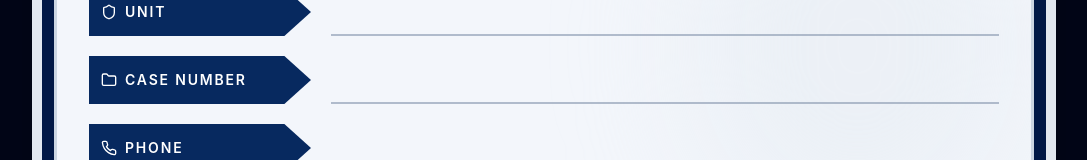
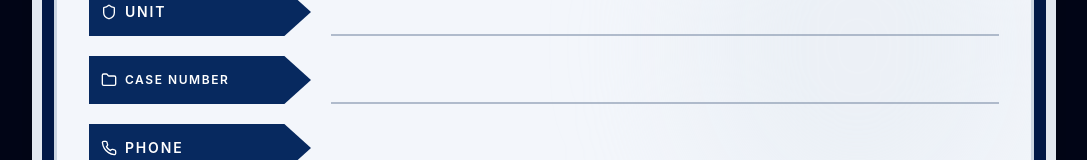
Before and after one commit to TotallyNotLethal/hookd, a Next.js app: page /police-card/view in a window 1280 px wide. Shown: the part 974-1134 px from the top of the page, without its empty margins (96-1183 px from the left). Built offline with nearby package versions, Linux system fonts and the light colour scheme.

Commit message:
Tweak title headroom and case number label fitting

```diff
--- a/app/api/police-card/image/route.ts
+++ b/app/api/police-card/image/route.ts
@@ -147,13 +147,14 @@ function renderMultilineText(lines: string[], font: LoadedFont, x: number, y: nu
 }
 
 function buildCardSvg(data: PoliceCardData, regularFont: LoadedFont, boldFont: LoadedFont): string {
-  const titlePath = renderTextPath("POLICE INFORMATION CARD", boldFont, 350, 192, 90, "#eef3fb");
+  const titlePath = renderTextPath("POLICE INFORMATION CARD", boldFont, 350, 196, 88, "#eef3fb");
   const ohioRowPath = renderTextPath("★ ★ OHIO ★ ★", regularFont, 730, 298, 34, "#dbe4f2");
 
   const fieldRows = policeCardFieldOrder
     .map((field, index) => {
       const y = 415 + index * 110;
-      const labelPath = renderTextPath(`${policeCardLabels[field]}:`, boldFont, 145, y - 18, 28, "#f6f9ff");
+      const labelSize = field === "caseNumber" ? 24 : 28;
+      const labelPath = renderTextPath(`${policeCardLabels[field]}:`, boldFont, 145, y - 18, labelSize, "#f6f9ff");
       const wrappedValueLines = wrapText(data[field]).map((line) => line.trim()).filter(Boolean);
       const valuePath = renderMultilineText(wrappedValueLines, regularFont, 540, y - 62, 43, 48);
 
--- a/components/police-card/PoliceCardPreview.tsx
+++ b/components/police-card/PoliceCardPreview.tsx
@@ -62,7 +62,11 @@ export default function PoliceCardPreview({ data }: PoliceCardPreviewProps) {
                     style={{ clipPath: "polygon(0 0, 88% 0, 100% 50%, 88% 100%, 0 100%)" }}
                   >
                     <Icon className="h-4 w-4 shrink-0" />
-                    <span className="text-[10px] font-semibold uppercase tracking-[0.13em] sm:text-sm">{policeCardLabels[field]}</span>
+                    <span
+                      className={`text-[10px] font-semibold uppercase tracking-[0.13em] ${field === "caseNumber" ? "sm:text-xs" : "sm:text-sm"}`}
+                    >
+                      {policeCardLabels[field]}
+                    </span>
                   </div>
 
                   <div className="flex min-h-10 items-end border-b-2 border-slate-400/70 pb-1 text-[#092152] sm:min-h-12">
```
